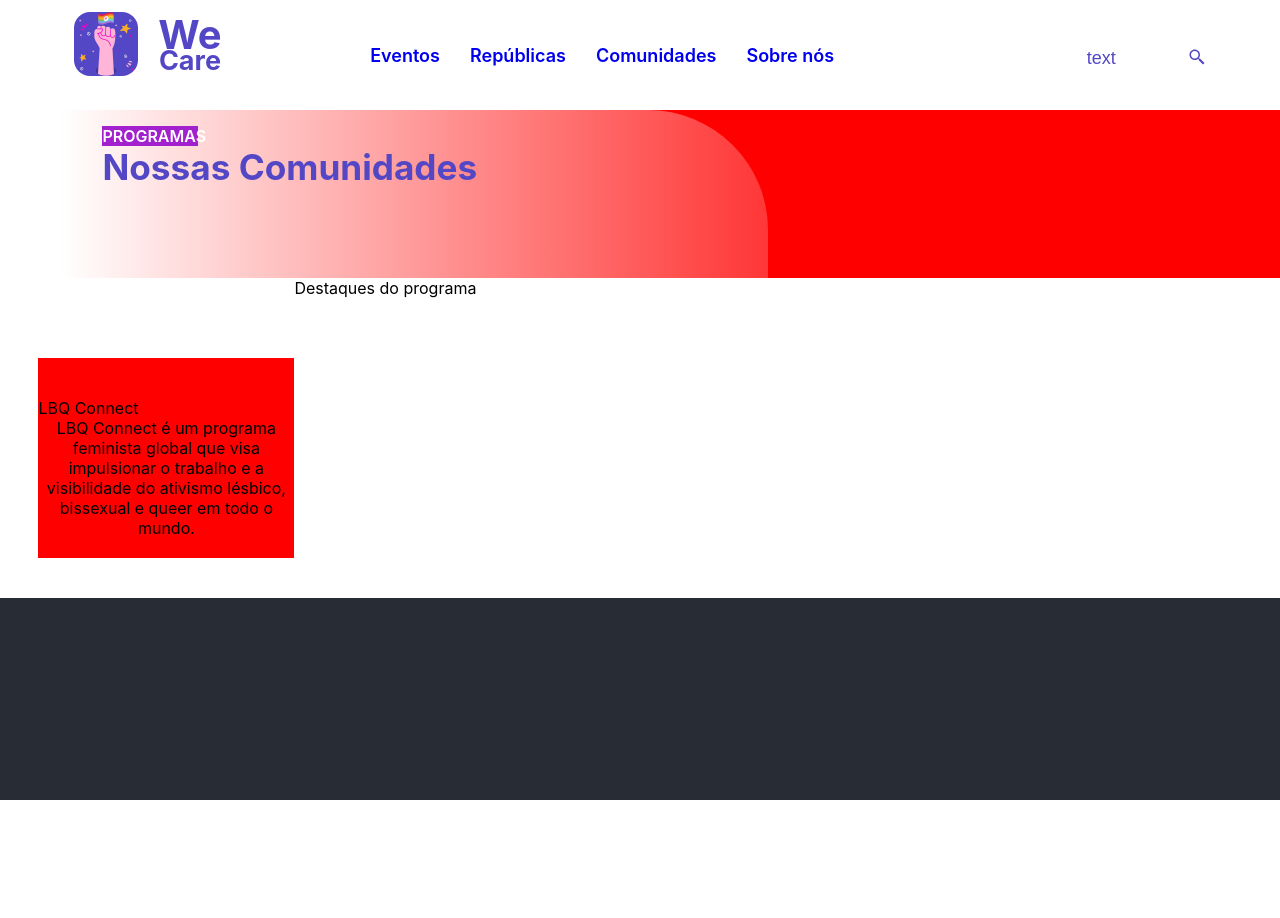
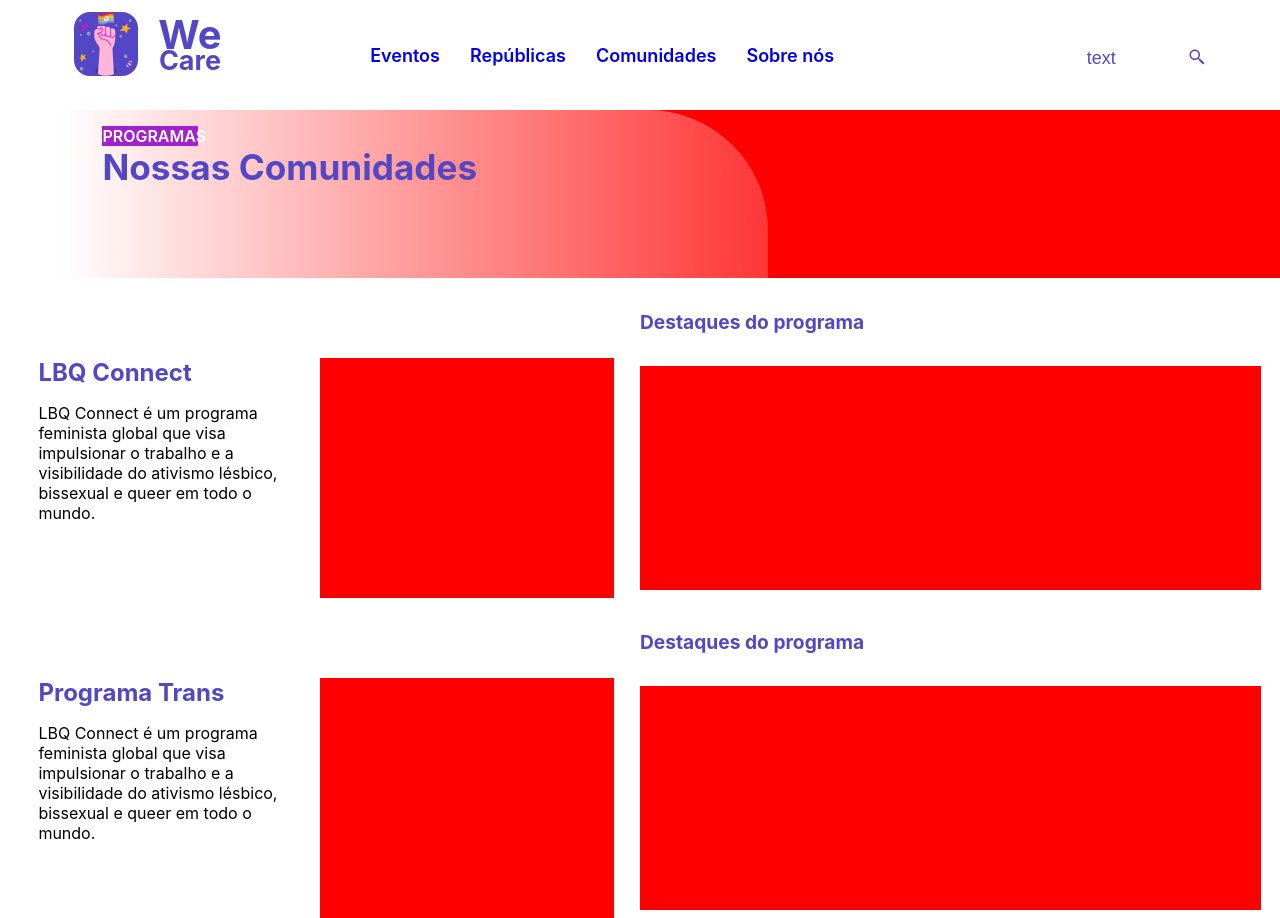
Before and after one commit to Kirito2911/we-care, a React (Create React App) app: page /community in a window 1280 px wide. Shown: the top 918 px of the page. Before the commit the page ends 800 px from the top, so only its background shows below. Built offline with nearby package versions, Linux system fonts and the light colour scheme.

Commit message:
continue toplist

```diff
--- a/src/Pages/Community.js
+++ b/src/Pages/Community.js
@@ -5,7 +5,8 @@ export function Community(){
     return(
         <div>
             <BannerCommunity></BannerCommunity>
-            <Toplist></Toplist>
+            <Toplist title="LBQ Connect"></Toplist>
+            <Toplist title="Programa Trans"></Toplist>
         </div>
     )
 }
--- a/src/components/Toplist/Toplist.css
+++ b/src/components/Toplist/Toplist.css
@@ -5,20 +5,46 @@
     display: flex;
 }
 .description{
-    background-color: red;
     width: 20vw;
-    height: 20vh;
-    padding-top: 5vh;
     display: flex;
     flex-direction: column;
     align-items: start;
     margin-left: 3vw;
     margin-top: 10vh;
 }
-/* .titleToplist{
+.titleToplist{
     color: #5347C5;
-    margin-left: 3vw;
-    margin-top: ;
-    font-size: ;
-    font-weight: ;
-} */
+    font-size: 1.5em;
+    font-weight: 700;
+}
+.text{
+    color: black;
+    text-align: left;
+    margin-top: 2vh;
+}
+.picture{
+    background-color: red;
+    width: 23vw;
+    height: 30vh;
+    margin-left: 2vw;
+    margin-top: 10vh;
+}
+.topics{
+    display: flex;
+    flex-direction: column;
+    align-items: start;
+}
+.titleTopics{
+    color: #5347C5;
+    font-size: 1.2em;
+    font-weight: 700;
+    margin-left: 2vw;
+    margin-top: 4vh;
+}
+.list{
+    background-color: red;
+    width: 48.5vw;
+    height: 28vh;
+    margin-left: 2vw;
+    margin-top: 4vh;
+}
--- a/src/components/Toplist/Toplist.js
+++ b/src/components/Toplist/Toplist.js
@@ -1,10 +1,10 @@
 import './Toplist.css';
 
-export function Toplist(){
+export function Toplist(props){
     return(
         <div className="toplist">
             <div className="description">
-                <div className="titleToplist">LBQ Connect</div>
+                <div className="titleToplist">{props.title}</div>
                 <div className="text">LBQ Connect é um programa feminista global que
                 visa impulsionar o trabalho e a visibilidade do ativismo lésbico,
                 bissexual e queer em todo o mundo.</div>
```
